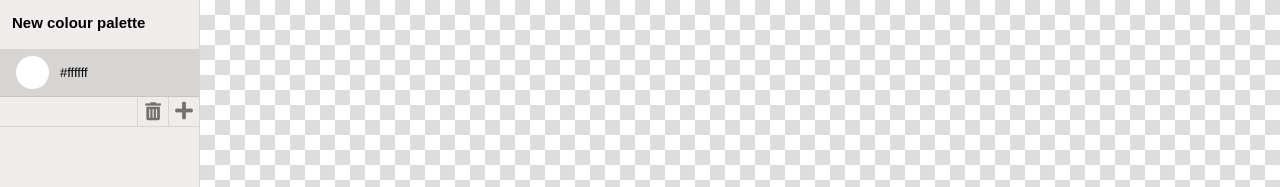
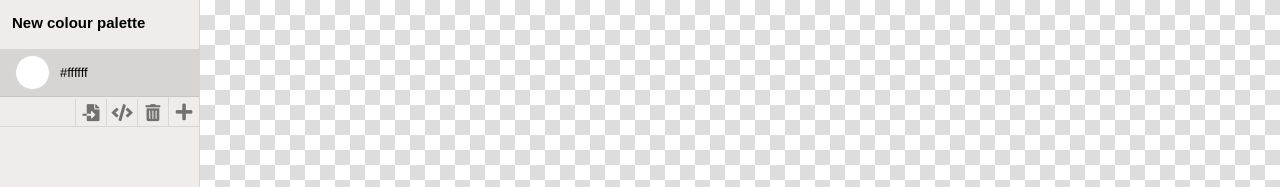
Before and after one commit to gentlygently/tableaucolours, a Vue app: page / in a window 1280 px wide. Shown: the top 187 px of the page. Built offline with nearby package versions, Linux system fonts and the light colour scheme.

Commit message:
Added new action buttons

```diff
--- a/src/components/ColourPalette.vue
+++ b/src/components/ColourPalette.vue
@@ -8,11 +8,17 @@
             @select-colour="selectColour"
             @remove-colour="removeColour" />
         <ul class="palette-actions">
+            <li class="import">
+                <a @click.prevent.stop class="button fas fa-file-import" title="Import XML" href="#"></a>
+            </li>
+            <li class="code">
+                <a @click.prevent.stop class="button fas fa-code" title="Get code" href="#"></a>
+            </li>
             <li class="discard">
-                <a @click.prevent.stop="discard" class="button fas fa-trash-alt" title="Delete palette"></a>
+                <a @click.prevent.stop="discard" class="button fas fa-trash-alt" title="Delete palette" href="#"></a>
             </li>
             <li class="add">
-                <a @click.prevent.stop="add" class="button fas fa-plus" title="Add colour"></a>
+                <a @click.prevent.stop="add" class="button fas fa-plus" title="Add colour" href="#"></a>
             </li>
         </ul>
     </div>
@@ -96,6 +102,7 @@ ul.palette-actions {
     line-height: 2.9rem;
     border-bottom: @border;
     text-align: right;
+    overflow: hidden;
 
     > li {
         display: inline-block;
@@ -103,10 +110,11 @@ ul.palette-actions {
         border-left: @border;
         width: 3rem;
         text-align: center;
-        font-size: 2rem;
+        font-size: 1.7rem;
 
-        &.discard {
-            font-size: 1.8rem;
+        &.add {
+            font-size: 1.9rem;
+            padding-top: 0.1rem;
         }
     }
 }
```
